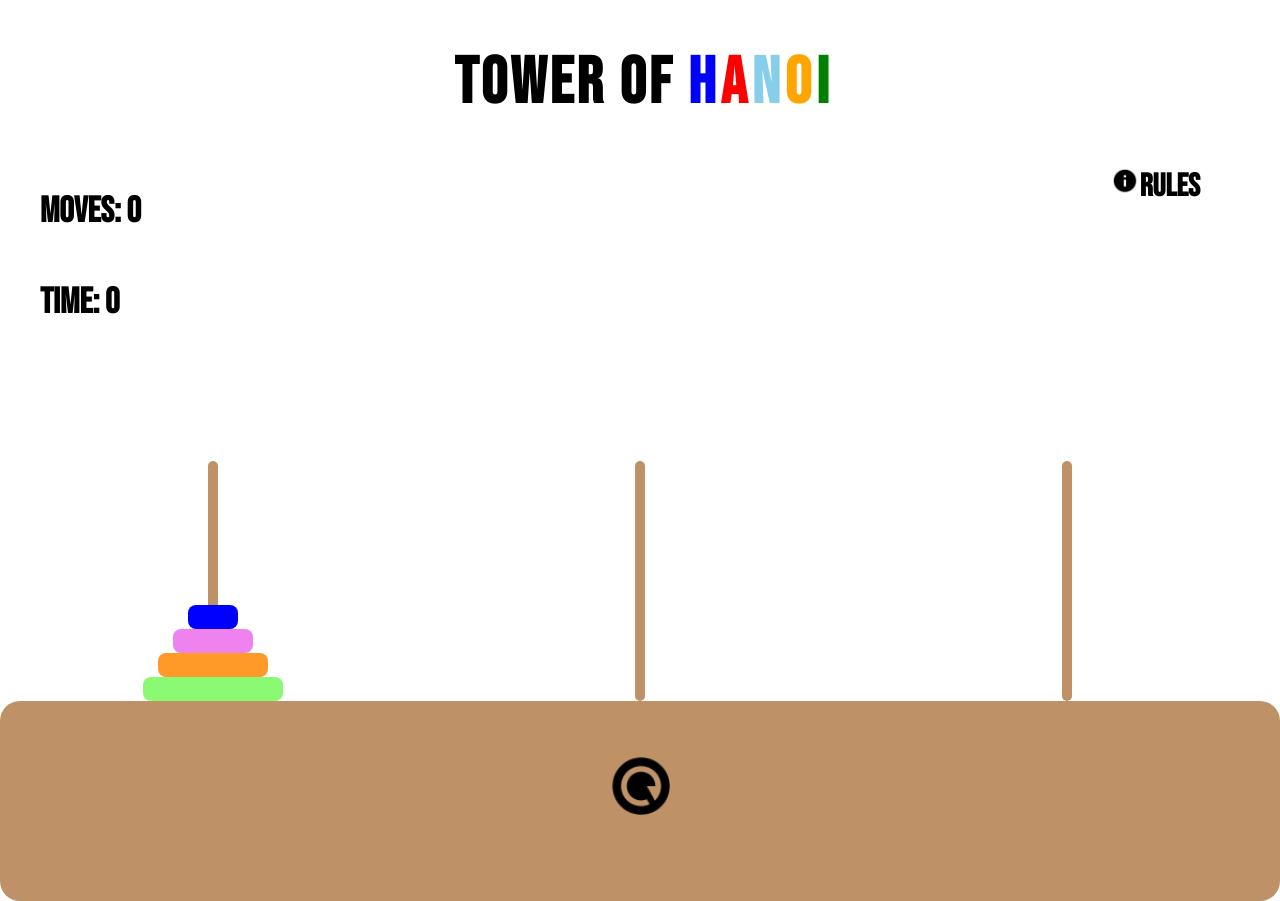
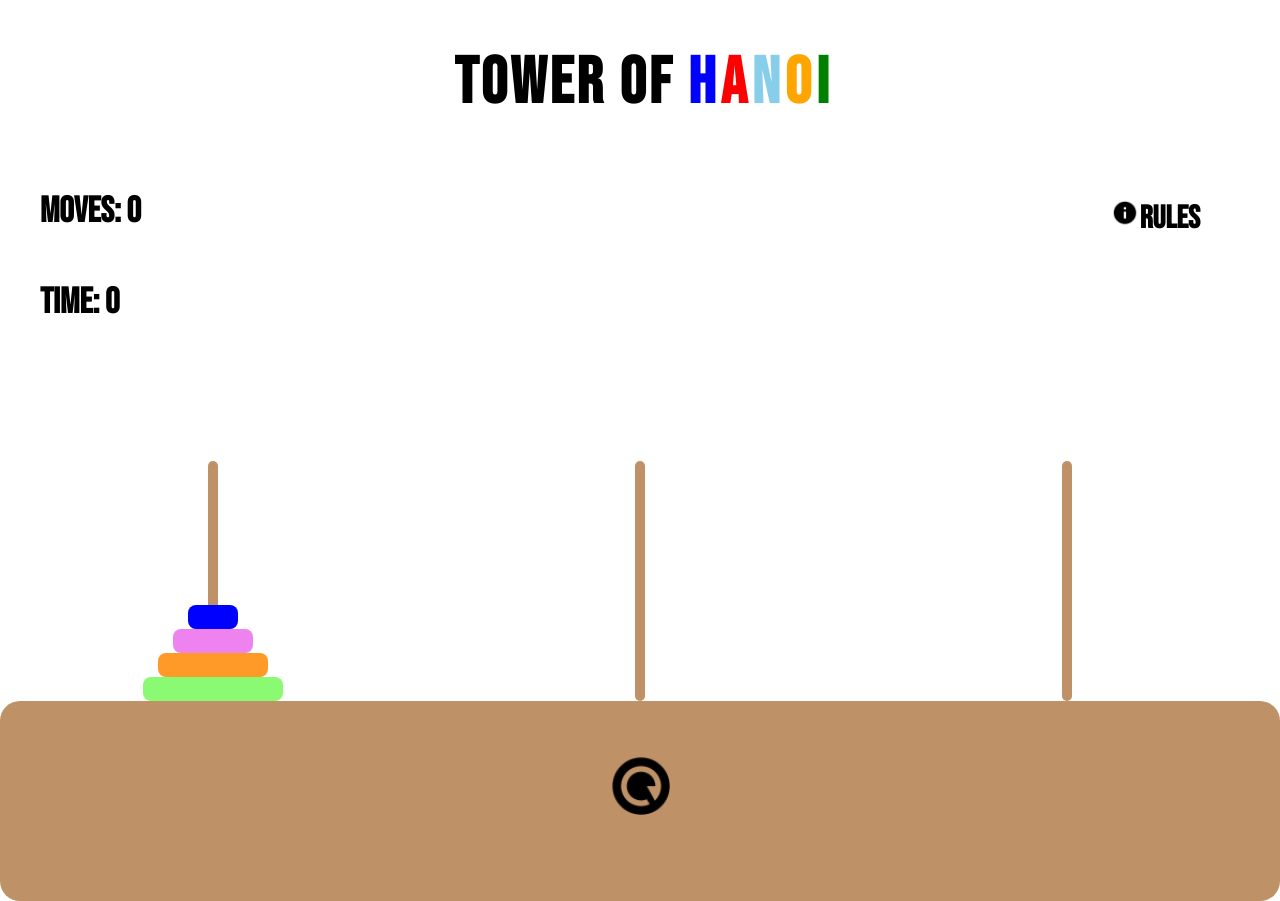
Before and after one commit to Winschen98/Tower-of-Hanoi, a plain HTML site: page index.html in a window 1280 px wide. Both pictures are taken after a click on the button "Play Game". Drawn offline with Linux system fonts and the light colour scheme.

Commit message:
Minor refactoring to css code

```diff
--- a/index.html
+++ b/index.html
@@ -27,7 +27,7 @@
     </div>
 
 
-    <div class="game fadeOut">
+    <div class="game">
         <header>
             <h1 class="title">Tower of
                 <span class="hanoi">
--- a/script.js
+++ b/script.js
@@ -16,11 +16,7 @@ const game = () => {
         const menuScreen = document.querySelector('.menu')
 
         playGameBtn.addEventListener('click', () => {
-            // menuScreen.classList.add('fadeOut');
             menuScreen.style.display = 'none';
-            // gameScreen.classList.remove('fadeOut');
-            // gameScreen.style.opacity = '0';
-            // gameScreen.classList.add('fadeIn');
             gameScreen.style.display = 'block';
         });
     }
--- a/style.css
+++ b/style.css
@@ -39,6 +39,7 @@ body {
 
 /* ======== menu screen ========= */
 .menu {
+    /* animation: fadeOut 1s; */
     width: 100%;
     height: 100%;
     font-size: 50px;
@@ -108,7 +109,6 @@ body {
 .score-board {
     display: flex;
     flex-direction: column;
-    /* not applying fontsize to moves */
     font-size: 18px;
     text-align: left;
     margin-left: 5vh;
@@ -123,7 +123,6 @@ body {
 .rules-display h1{
     text-align: left;
 }
-
 .info-icon {
     width: 30px;
     height: 30px;
@@ -131,7 +130,8 @@ body {
 
 .rules-text {
     text-align: left;
-    margin: 0 auto;
+    margin-top: 4vh;
+    margin-bottom: 0;
     cursor: help;
 }
 
@@ -141,7 +141,7 @@ body {
 }
 
 .rules {
-    margin : 0;
+    margin: 0;
 }
 
 .modal-container{
@@ -221,7 +221,7 @@ body {
     background: rgba(165, 101, 42, 0.712);
     width: 10px;
     border-radius: 90px;
-    /* aligns the disk */
+    /* aligns disks */
     display: flex;
 	flex-direction: column;
 	align-items: center;
```
